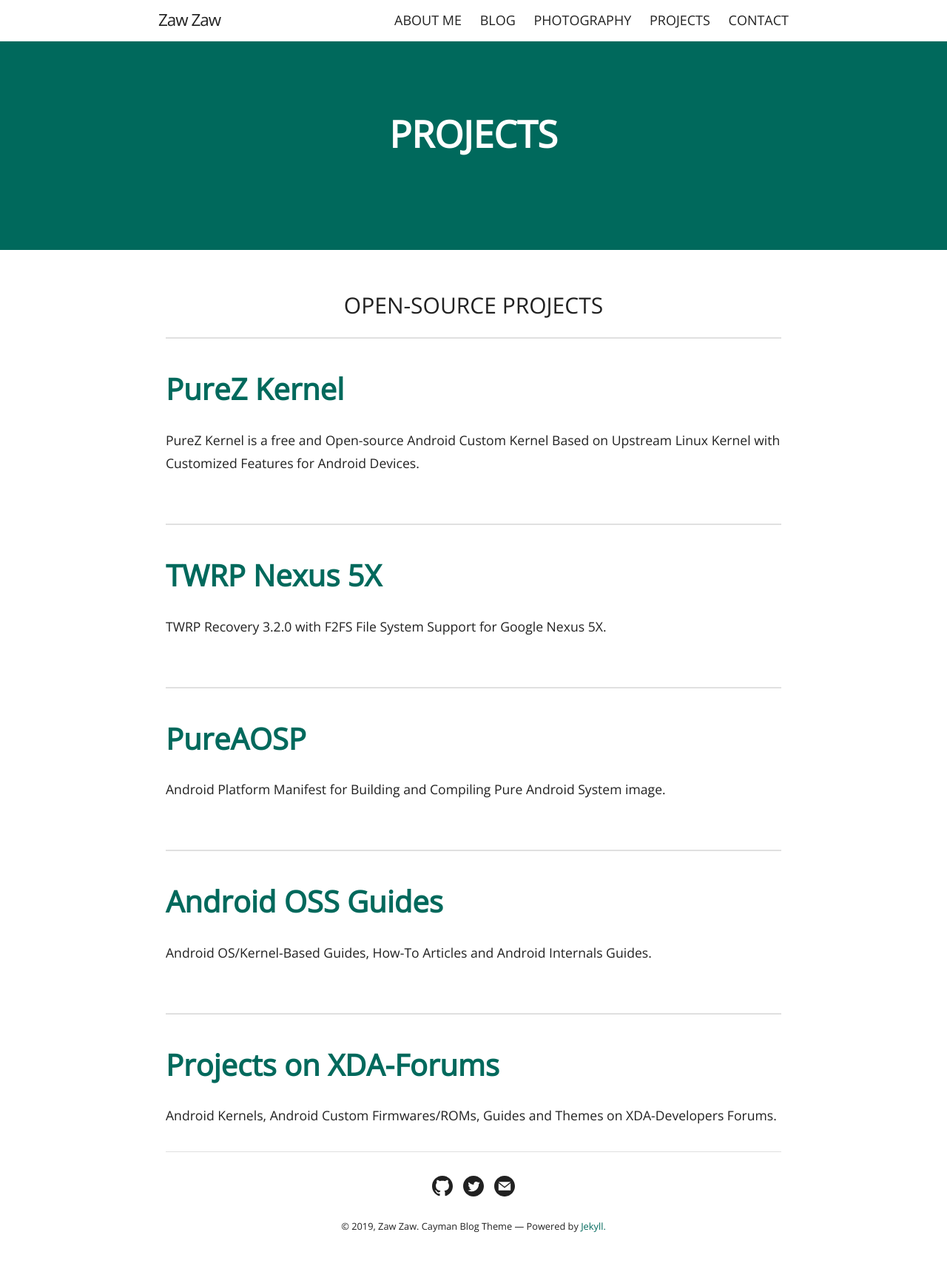
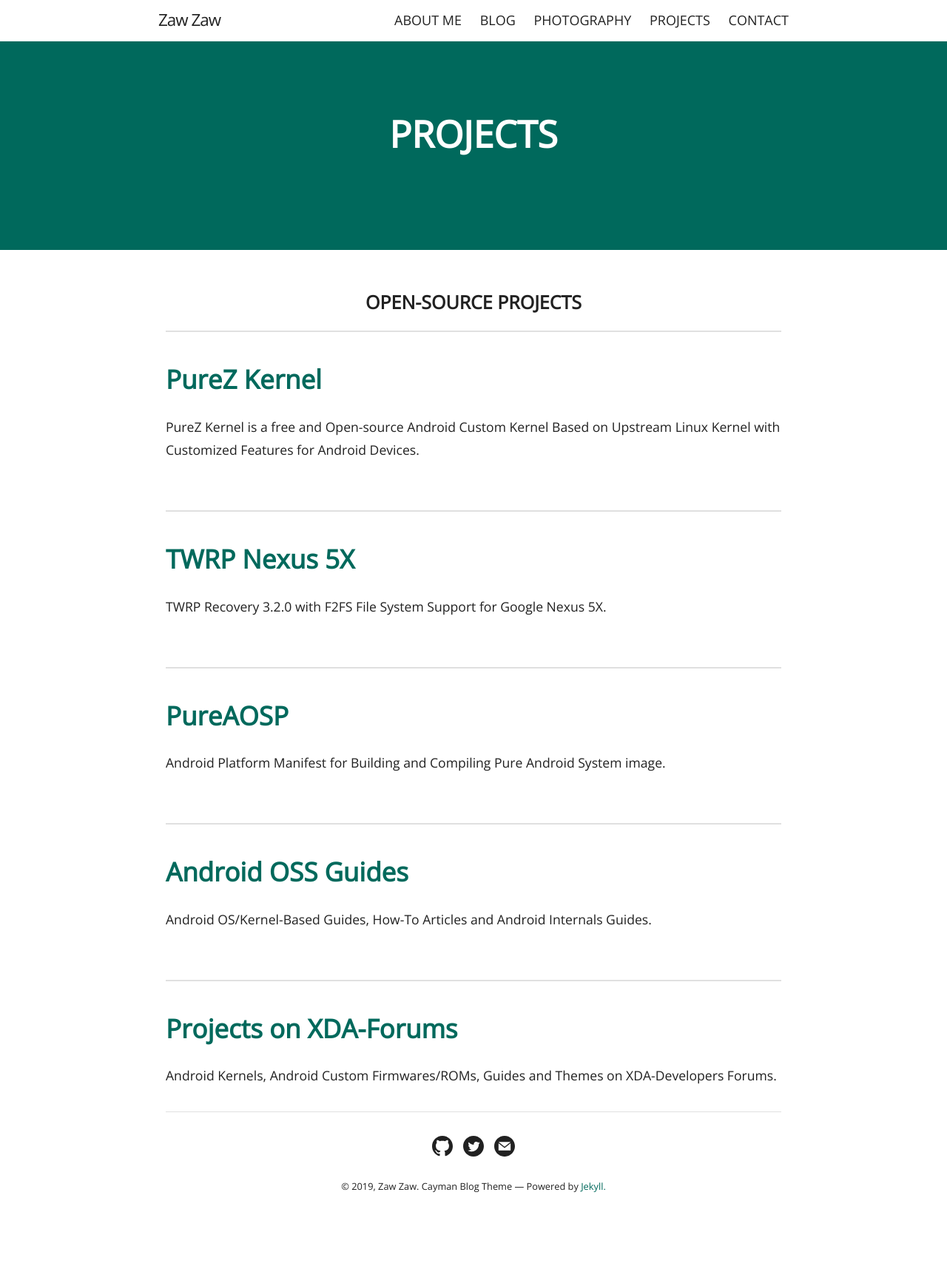
Before and after one commit to zawzaww/zawzaww.github.io, a Jekyll site: the page built from projects.html, in a window 1280 px wide. Shown: the whole page at 74% size. Built offline with Jekyll 4.4.1, drawn with Linux system fonts in a browser that asks for light colours; after the commit the page ends 1681 px from its top, so only the background shows below that.

Commit message:
sass: normalize: Update header fontsizes and set font-weight to bold

```diff
--- a/_sass/normalize.scss
+++ b/_sass/normalize.scss
@@ -134,18 +134,18 @@
 
 h1 {
   font-size: 45px;
-  font-weight: normal;
+  font-weight: bold;
   margin: 0.67em 0;
 }
 
 h2 {
-  font-size: 40px;
-  font-weight: normal;
+  font-size: 35px;
+  font-weight: bold;
 }
 
 h3 {
-  font-size: 30px;
-  font-weight: normal;
+  font-size: 25px;
+  font-weight: bold;
 }
 
 /**
```
